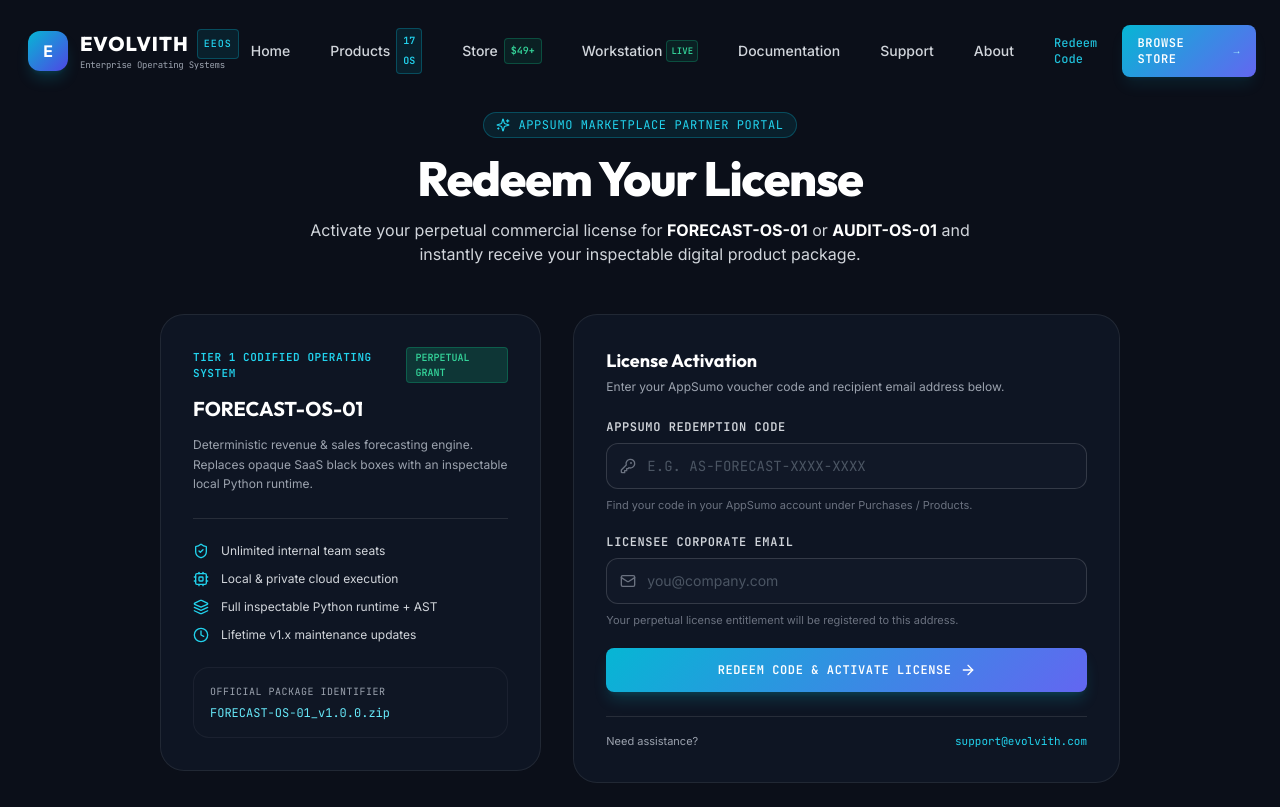
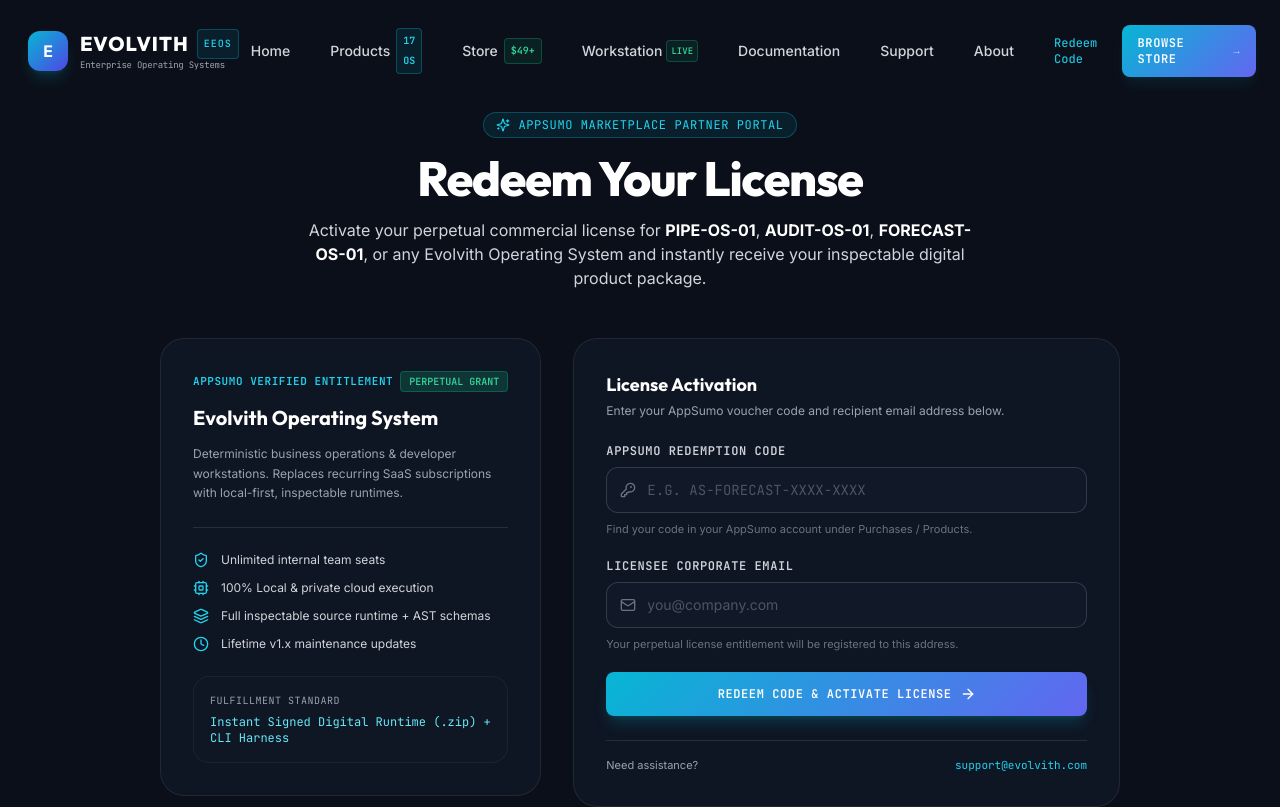
Before and after one commit to evolvith-sri/evolvith-launch-platform, a Next.js app: page /redeem in a window 1280 px wide. Shown: the top 807 px of the page. Built offline with nearby package versions, Linux system fonts and the light colour scheme; no server answers.

Commit message:
feat(redeem): generalize /redeem for all Wave 1 products with dynamic runbook commands and workstation links

```diff
--- a/src/app/redeem/page.tsx
+++ b/src/app/redeem/page.tsx
@@ -102,7 +102,7 @@
           Redeem Your License
         </h1>
         <p className="text-gray-300 text-sm sm:text-base max-w-2xl mx-auto leading-relaxed">
-          Activate your perpetual commercial license for <strong className="text-white">FORECAST-OS-01</strong> or <strong className="text-white">AUDIT-OS-01</strong> and instantly receive your inspectable digital product package.
+          Activate your perpetual commercial license for <strong className="text-white">PIPE-OS-01</strong>, <strong className="text-white">AUDIT-OS-01</strong>, <strong className="text-white">FORECAST-OS-01</strong>, or any Evolvith Operating System and instantly receive your inspectable digital product package.
         </p>
       </div>
 
@@ -113,17 +113,17 @@
             <div className="space-y-3 pb-6 border-b border-white/10">
               <div className="flex items-center justify-between">
                 <span className="text-[11px] font-mono uppercase text-cyan-400 font-bold tracking-wider">
-                  Tier 1 Codified Operating System
+                  AppSumo Verified Entitlement
                 </span>
                 <span className="px-2 py-0.5 rounded bg-emerald-500/20 text-emerald-400 text-[10px] font-mono uppercase font-bold border border-emerald-500/30">
                   Perpetual Grant
                 </span>
               </div>
               <h2 className="text-xl font-bold text-white font-heading">
-                FORECAST-OS-01
+                Evolvith Operating System
               </h2>
               <p className="text-xs text-gray-400 leading-relaxed">
-                Deterministic revenue & sales forecasting engine. Replaces opaque SaaS black boxes with an inspectable local Python runtime.
+                Deterministic business operations & developer workstations. Replaces recurring SaaS subscriptions with local-first, inspectable runtimes.
               </p>
             </div>
 
@@ -134,11 +134,11 @@
               </div>
               <div className="flex items-center gap-3">
                 <Cpu className="w-4 h-4 text-cyan-400 shrink-0" />
-                <span>Local & private cloud execution</span>
+                <span>100% Local & private cloud execution</span>
               </div>
               <div className="flex items-center gap-3">
                 <Layers className="w-4 h-4 text-cyan-400 shrink-0" />
-                <span>Full inspectable Python runtime + AST</span>
+                <span>Full inspectable source runtime + AST schemas</span>
               </div>
               <div className="flex items-center gap-3">
                 <Clock className="w-4 h-4 text-cyan-400 shrink-0" />
@@ -148,10 +148,10 @@
 
             <div className="p-4 rounded-2xl bg-surface/60 border border-white/5 space-y-1.5">
               <span className="text-[10px] font-mono text-gray-400 uppercase tracking-wider block">
-                Official Package Identifier
+                Fulfillment Standard
               </span>
               <p className="text-xs font-mono text-cyan-300">
-                FORECAST-OS-01_v1.0.0.zip
+                Instant Signed Digital Runtime (.zip) + CLI Harness
               </p>
             </div>
           </div>
@@ -342,26 +342,34 @@
               <p className="text-cyan-300 pl-3">cd {successData.entitlement.product.toLowerCase()} &amp;&amp; python install.py</p>
               <p className="text-gray-400"># 3. Launch local command line interface or workstation:</p>
               <p className="text-cyan-300 pl-3">
-                {successData.entitlement.product.toLowerCase().includes('audit')
-                  ? 'python src/audit_cli.py --help'
-                  : 'python run_forecast.py --input sample_pipeline.csv'}
+                {(() => {
+                  const p = successData.entitlement.product.toLowerCase();
+                  if (p.includes('pipe')) return 'python pipe_cli.py --help';
+                  if (p.includes('audit-os')) return 'python src/audit_cli.py --help';
+                  if (p.includes('seo')) return 'python seo_cli.py --help';
+                  if (p.includes('onboard')) return 'python cli.py --help';
+                  if (p.includes('prompt')) return 'python prompt_cli.py --help';
+                  if (p.includes('doc')) return 'python doc_cli.py --help';
+                  if (p.includes('forecast')) return 'python run_forecast.py --input sample_pipeline.csv';
+                  return 'python main.py --help';
+                })()}
               </p>
             </div>
           </div>
 
           <div className="pt-4 border-t border-white/10 flex flex-col sm:flex-row items-center justify-between gap-4">
             <Link
-              href={successData.entitlement.product.toLowerCase().includes('audit') ? '/products/audit-os-01' : '/products/forecast-os-01'}
+              href={`/products/${successData.entitlement.product.toLowerCase().replace(/_/g, '-')}`}
               className="text-xs font-mono text-cyan-400 hover:underline"
             >
               ← View {successData.entitlement.product} Master Blueprint
             </Link>
-            {successData.entitlement.product.toLowerCase().includes('audit') && (
+            {['audit-os-01', 'pipe-os-01', 'seo-audit-os-01', 'onboard-os-01', 'prompt-qa-os-01', 'doc-portal-os-01'].includes(successData.entitlement.product.toLowerCase().replace(/_/g, '-')) && (
               <Link
-                href="/workstations/audit-os-01"
+                href={`/workstations/${successData.entitlement.product.toLowerCase().replace(/_/g, '-')}`}
                 className="btn-primary px-4 py-2 text-xs font-mono font-bold"
               >
-                ⚡ Open AUDIT-OS-01 Workstation
+                ⚡ Open {successData.entitlement.product} Workstation
               </Link>
             )}
             <Link
```
